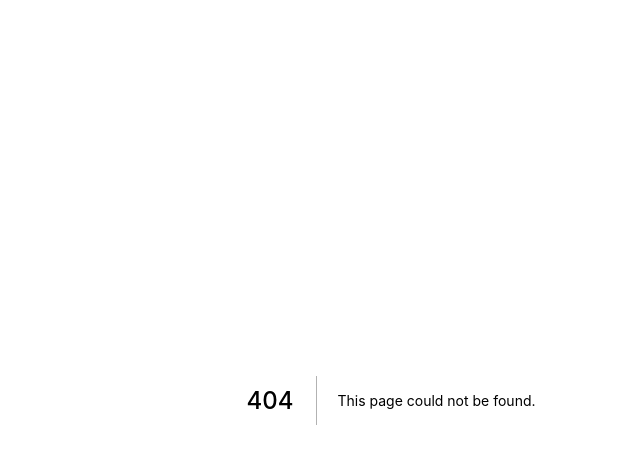
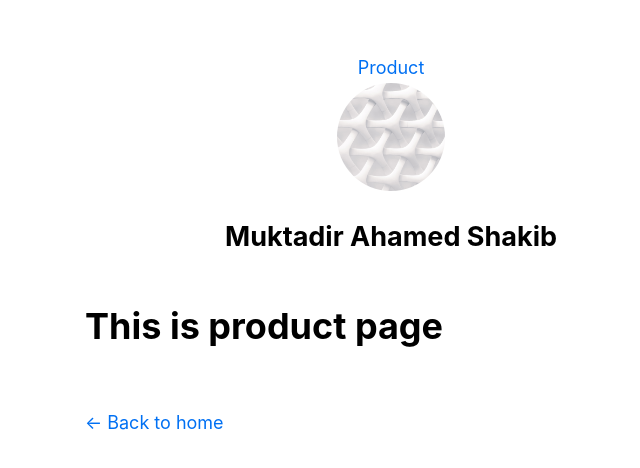
Before and after one commit to Shakib448/learn-nextjs-blog, a Next.js app: page /product/products in a window 1280 px wide. Before the commit this address had no page. Shown: the top 468 px of the page, without its empty margins (249-889 px from the left). Built offline with nearby package versions, Linux system fonts and the light colour scheme.

Commit message:
Framer Animation

```diff
--- a/components/Layout/layout.js
+++ b/components/Layout/layout.js
@@ -27,6 +27,9 @@ export default function Layout({ children, home }) {
         <title>Next js</title>
       </Head>
       <header className={styles.header}>
+        <Link href="/product/products">
+          <a>Product</a>
+        </Link>
         {home ? (
           <>
             <img
--- /dev/null
+++ b/pages/product/products.js
@@ -0,0 +1,11 @@
+import Layout from "../../components/Layout/layout";
+
+const product = () => {
+  return (
+    <Layout>
+      <h1>This is product page</h1>
+    </Layout>
+  );
+};
+
+export default product;
```
Also changed, not shown: pages/index.js (+3 -5 lines), pages/product/[id].js (added).
